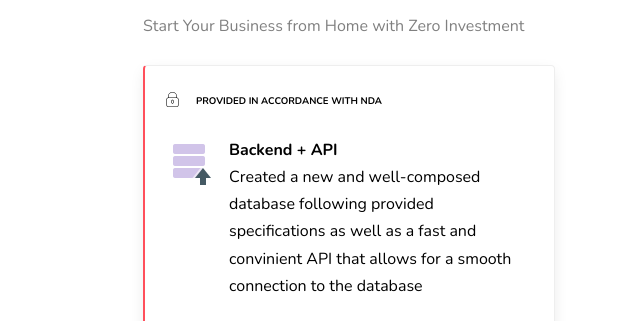
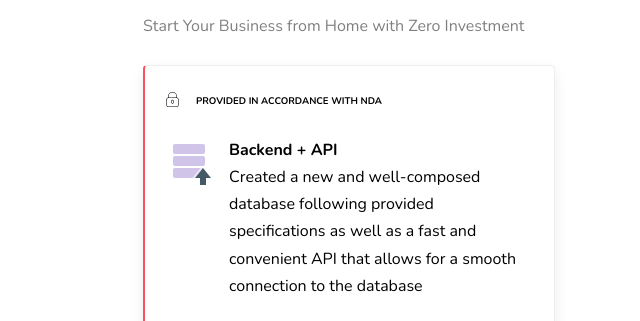
Before and after one commit to marstech3/marstech-website, a plain HTML site: page index.html in a window 1280 px wide. Shown: the part 2320-2641 px from the top of the page, 640-1280 px from the left. Drawn offline with nearby package versions, Linux system fonts and the light colour scheme; files whose address does not match are found by name.

Commit message:
fixed spelling mistake

```diff
--- a/index.html
+++ b/index.html
@@ -330,7 +330,7 @@
                     <strong class="font-weight-bold mb-0">Backend + API</strong>
                     <br />
                     Created a new and well-composed database following provided
-                    specifications as well as a fast and convinient API that
+                    specifications as well as a fast and convenient API that
                     allows for a smooth connection to the database
                   </div>
                 </div>
```
